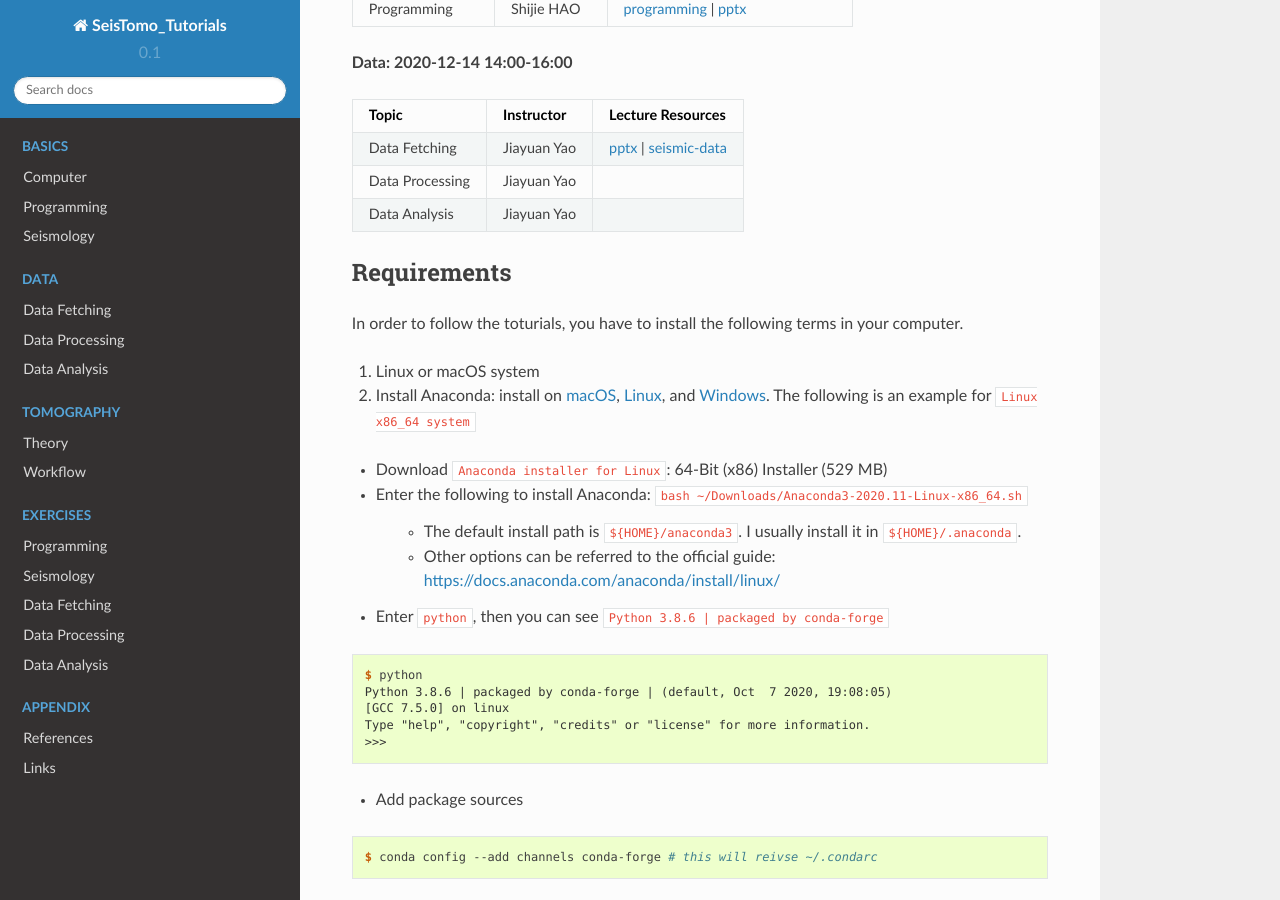
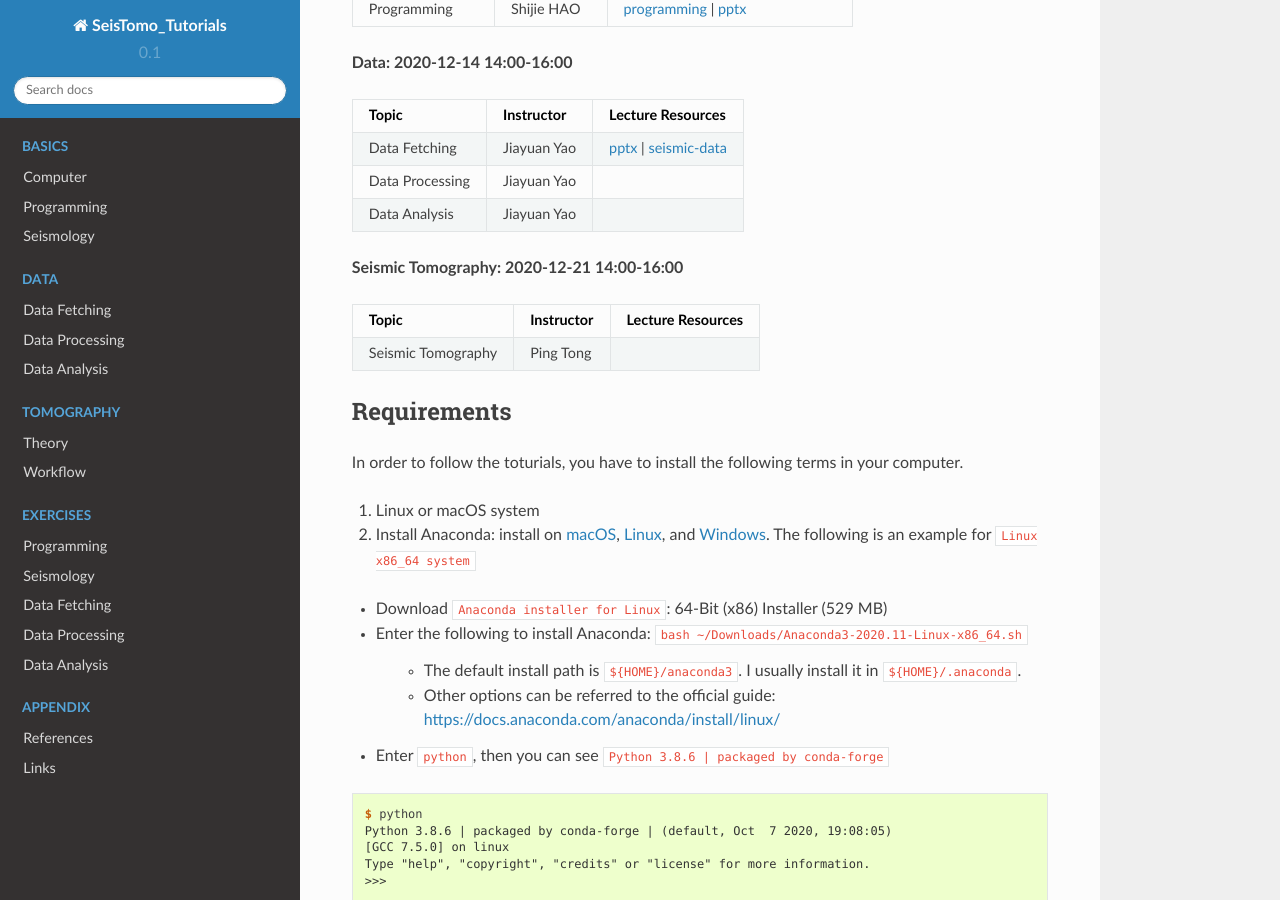
Before and after one commit to MIGG-NTU/SeisTomo_Tutorials, a Sphinx documentation site: the page built from source/index.rst, in a window 1280 px wide and 900 px high, scrolled down 596 px. Built offline with Sphinx 7.4.7 and the Read the Docs theme 2.0.0, drawn with Linux system fonts in a browser that asks for light colours.

Commit message:
Add 20201221 Tomo Tutorial

```diff
--- a/source/index.rst
+++ b/source/index.rst
@@ -32,6 +32,13 @@ Data Processing  Jiayuan Yao
 Data Analysis    Jiayuan Yao
 ===============  ============ ========================
 
+**Seismic Tomography: 2020-12-21 14:00-16:00**
+
+===================  ============ ========================
+Topic                Instructor   Lecture Resources
+===================  ============ ========================
+Seismic Tomography   Ping Tong
+===================  ============ ========================
 
 Requirements
 ------------
```
